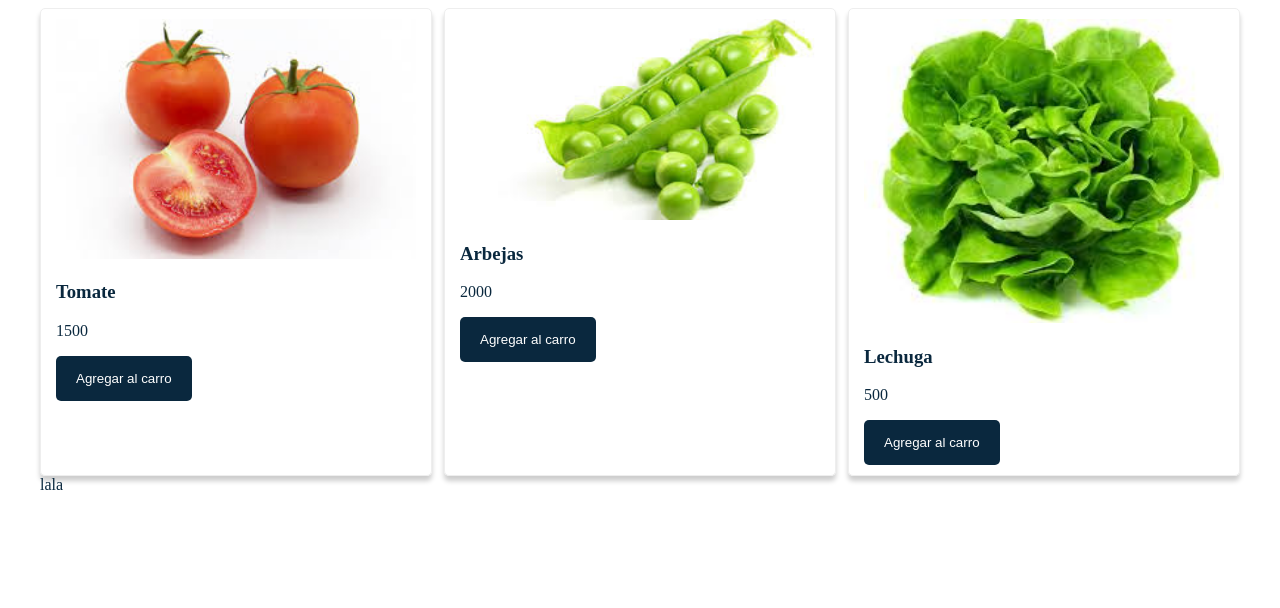
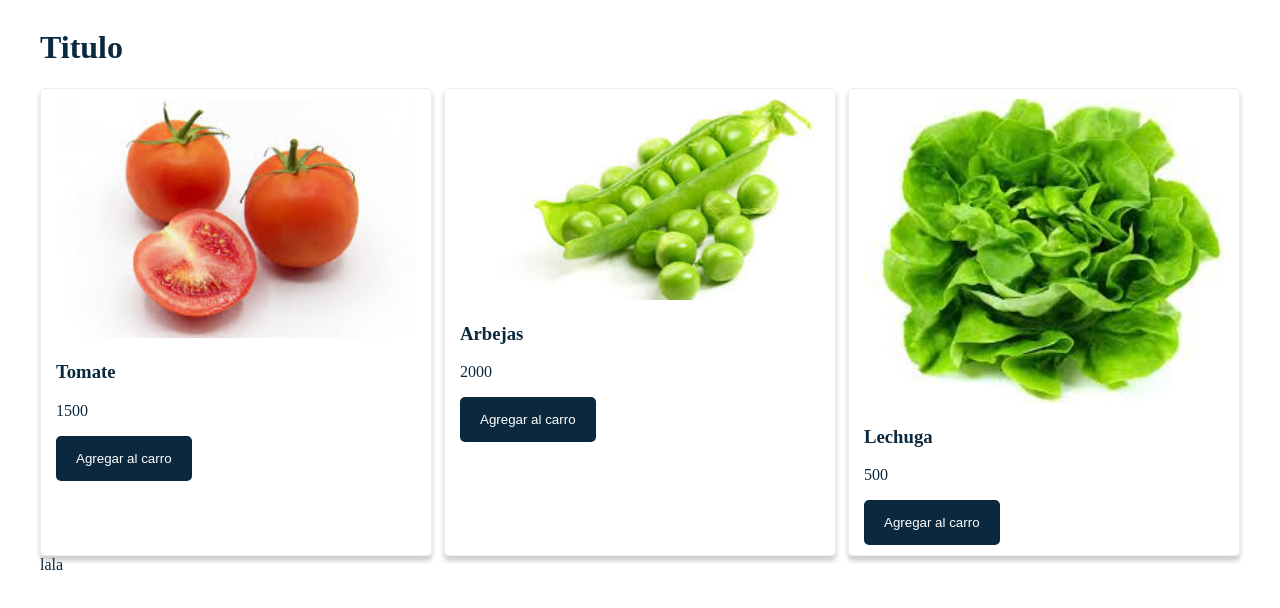
Before and after one commit to PabloRoves/29-proyecto-carro-de-compras, a React (Vite) app: page / in a window 1280 px wide. Shown: the top 608 px of the page. Built offline with nearby package versions, Linux system fonts and the light colour scheme.

Commit message:
Se implementa subsección 193 - Componente de título.

```diff
--- a/src/App.jsx
+++ b/src/App.jsx
@@ -1,6 +1,7 @@
 import { Component } from 'react'
 import Productos from './components/Productos.jsx'
 import Layout from './components/Layout.jsx'
+import Title from './components/Title.jsx'
 
 class App extends Component {
   state = {
@@ -15,6 +16,7 @@
     return (
       <div>
         <Layout>
+          <Title />
           <Productos
             agregarAlCarro={() => console.log('No hace nada')}
             productos={this.state.productos}
--- /dev/null
+++ b/src/components/Title.jsx
@@ -0,0 +1,18 @@
+import { Component } from 'react';
+
+const styles = {
+    title:{
+        marginBottom: '30px',
+    }
+}
+
+class Title extends Component{
+    render(){
+        return(
+           <h1 style={styles.titulo}>
+            Titulo
+           </h1>
+        )
+    }
+}
+export default Title;
```
Also changed, not shown: 1 other file (tests, documents, lock files or other folders).
